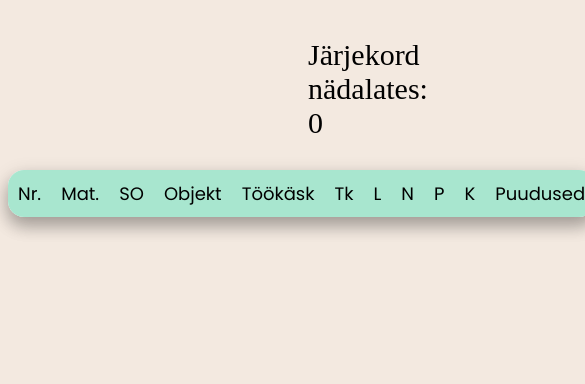
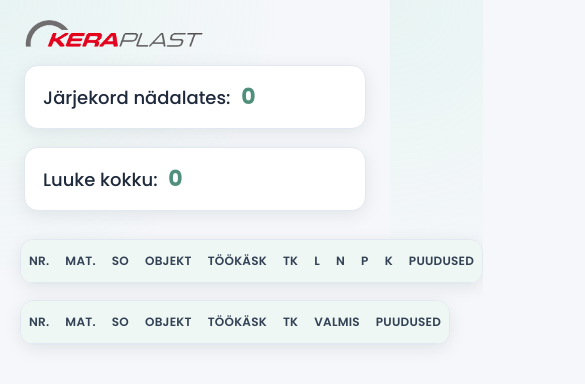
Before and after one commit to romankurm/keraplastmockup, a website with bundled scripts: page index.html in a window 390 px wide. Shown: the top 384 px of the page, 585 px wide, since content can reach past the window. Built offline with nearby package versions, Linux system fonts and the light colour scheme; no server answers.

Commit message:
Puidu tood + disain  + jarjekorrad

```diff
--- a/Order.js
+++ b/Order.js
@@ -18,7 +18,7 @@ export class Order {
 
     static currentOrders = [];
 
-    constructor(t_nr, material, so_nr, client, object, task, amount, state, status, completion_date, comments) {
+    constructor(t_nr, material, so_nr, client, object, task, amount, state, status, completion_date, comments, isOnHold, isUrgent) {
         this.t_nr = t_nr;
         this.material = material;
         this.so_nr = so_nr;
@@ -30,6 +30,20 @@ export class Order {
         this.status = status;
         this.comments = comments;
         this.completion_date = completion_date;
+        this._isOnHold = isOnHold;
+        this._isUrgent = isUrgent;
+    }
+
+    isWood() {
+        return this.material == "P";
+    }
+
+    isUrgent() {
+        return this._isUrgent;
+    }
+
+    isOnHold() {
+        return this._isOnHold;
     }
 
     getT_nr() {
--- a/data-helper.js
+++ b/data-helper.js
@@ -197,6 +197,7 @@ export async function getOrders() {
         let task = order.productSpec;
         let amount = order.productQuantity;
         let comments = order.comments;
+        let isUrgent = order.isUrgent;
         // The renderer tests state.includes("l"|"n"|"p"|"k").
         let byColumn = statusByOrder.get(order.guid);
         let opStatus = {};
@@ -209,7 +210,9 @@ export async function getOrders() {
         let status = order.status;
         let completion_date = null;
 
-        let ordr = new Order(t_nr, material, so_nr, client, "",  task, Math.floor(amount), state, status, completion_date, comments);
+        let isOnHold = (status == "T" ? true : false);
+
+        let ordr = new Order(t_nr, material, so_nr, client, "",  task, Math.floor(amount), state, status, completion_date, comments, isOnHold, isUrgent);
 
         ordr.opStatus = opStatus;
 
--- a/index.html
+++ b/index.html
@@ -8,107 +8,308 @@
 </head>
 
 <style>
-    @import url('https://fonts.googleapis.com/css2?family=Poppins:wght@400;500;600&display=swap');
+    @import url('https://fonts.googleapis.com/css2?family=Poppins:wght@400;500;600;700&display=swap');
+
+    :root {
+        --bg: #f5f7fa;
+        --surface: #ffffff;
+        --surface-alt: #f8fafc;
+        --urgent: #dcfce7;
+        --urgent-border: #86efac;
+        --hold: #fef9c3;
+        --hold-border: #fde047;
+        /* Wood order colors */
+        --wood: #a16207;
+        --wood-light: #fef3c7;
+        --wood-bg: #fffaf0;
+        --wood-border: #fde68a;
+        --border: #e2e8f0;
+        --text: #1e293b;
+        --text-muted: #64748b;
+        --primary: #4f8f7b;
+        --primary-light: #dff3eb;
+        --success: #22c55e;
+        --success-light: #dcfce7;
+        --warning: #f59e0b;
+        --warning-light: #fef3c7;
+        --danger: #ef4444;
+        --radius: 14px;
+        --shadow: 0 4px 18px rgba(15, 23, 42, 0.08);
+    }
+
+    /* ----------------------------- Base ----------------------------- */
+    * {
+        box-sizing: border-box;
+    }
 
     body {
-        background-color: #f3e9e0;
+        margin: 0;
+        padding: 28px;
+        min-height: 100vh;
+        background: radial-gradient(circle at top left, rgba(168, 230, 207, 0.18), transparent 30%), var(--bg);
+        color: var(--text);
+        font-family: 'Poppins', sans-serif;
     }
 
+    /* ----------------------------- Header ----------------------------- */
+    .header-container {
+        display: flex;
+        align-items: center;
+        gap: 32px;
+        margin-bottom: 28px;
+        padding: 0 4px;
+    }
+
+    .logo-container {
+        width: 180px;
+        max-width: 180px;
+        padding: 0;
+        flex-shrink: 0;
+    }
+
+    .logo-container img {
+        display: block;
+        width: 100%;
+        height: auto;
+        object-fit: contain;
+    }
+
+    .header-container>div:not(.logo-container) {
+        display: flex;
+        align-items: center;
+        min-height: 64px;
+        padding: 0 26px;
+        background: var(--surface);
+        border: 1px solid var(--border);
+        border-radius: var(--radius);
+        box-shadow: var(--shadow);
+    }
+
+    .header-container p {
+        margin: 0 !important;
+        font-size: 22px !important;
+        font-weight: 500;
+        color: var(--text);
+        white-space: nowrap;
+    }
+
+    .header-container span {
+        margin-left: 6px;
+        font-size: 26px;
+        font-weight: 700;
+        color: var(--primary);
+    }
+
+    /* ----------------------------- Main layout ----------------------------- */
+    .main-container {
+        display: flex;
+        align-items: flex-start;
+        gap: 24px;
+        width: 100%;
+    }
+
+    #main-table,
+    #finished-tasks-table {
+        flex: 1;
+        min-width: 0;
+    }
+
+    /* ----------------------------- Tables ----------------------------- */
     table {
         width: 100%;
         border-collapse: separate;
         border-spacing: 0;
-        border-radius: 16px;
         overflow: hidden;
-        background: white;
-        box-shadow: 0 10px 16px 0 rgba(0, 0, 0, 0.2), 0 6px 20px 0 rgba(0, 0, 0, 0.19);
+        background: var(--surface);
+        border: 1px solid var(--border);
+        border-radius: var(--radius);
+        box-shadow: var(--shadow);
     }
 
+    /* ----------------------------- Table header ----------------------------- */
     thead tr {
-        background-color: #a8e6cf;
+        background: #eef7f3;
     }
 
+    thead td {
+        padding: 15px 12px;
+        border-bottom: 1px solid var(--border);
+        color: #334155;
+        font-size: 14px;
+        font-weight: 600;
+        letter-spacing: 0.02em;
+        text-transform: uppercase;
+    }
+
+    /* ----------------------------- Table cells ----------------------------- */
     tr,
     td {
         font-family: 'Poppins', sans-serif;
-        font-size: 18px;
+        font-size: 16px;
         text-align: center;
-        padding: 10px;
-        color: black;
+        padding: 12px;
+        color: var(--text);
     }
 
-    tr:nth-child(even) {
-        background: whitesmoke;
+    tbody tr {
+        transition: background-color 0.15s ease, transform 0.15s ease;
     }
 
-    img {
-        width: 100%;
+    tbody tr:nth-child(even) {
+        background: var(--surface-alt);
     }
 
-    .logo-container {
-        max-width: 200px;
-        width: 100%;
-        padding-bottom: 20px;
+    tbody tr:hover {
+        background: #f0f8f5;
     }
 
-    .state-completed {
-        background-color: lightgreen;
+    /* Remove bottom border on final row */
+    tbody tr:last-child td {
+        border-bottom: none;
     }
 
-    h1 {
-        font-family: "Inter", system-ui, sans-serif;
-        color: crimson;
+    /* ----------------------------- Status / completed cells ----------------------------- */
+    .state-completed {
+        background-color: var(--success-light);
+        color: #15803d;
+        font-weight: 600;
     }
 
     .td-done {
+        display: flex;
+        align-items: center;
+        justify-content: center;
         width: 100%;
-        height: 25px;
-        background-color: lightgreen;
-        border-radius: 14px;
+        height: 28px;
+        background: var(--success-light);
+        border: 1px solid #bbf7d0;
+        border-radius: 999px;
+        color: #15803d;
+        font-weight: 600;
     }
 
-    .main-container {
-        display: flex;
-        gap: 10px;
-        align-items: flex-start;
-    }
-
-    #main-table {
-        flex: 1;
-    }
-
-    #finished-tasks-table {
-        flex: 1;
-    }
-
-    #main-table,
-    #finished-tasks-table {
-        min-width: 0;
-    }
-
-    .header-container {
-        display: flex;
-        gap: 300px;
-    }
-
-    /* Solid amber for an operation somebody is on, whether it is running or
-       paused: from across a workshop the useful distinction is finished,
-       started, not started. Sized and aligned to sit level with the tick. */
+    /* ----------------------------- Running / paused operation ----------------------------- */
     .op-running,
     .op-paused {
         display: inline-block;
+        width: 18px;
+        height: 18px;
+        border-radius: 50%;
+        background: var(--warning);
+        vertical-align: middle;
+        box-shadow: 0 0 0 4px var(--warning-light), 0 2px 5px rgba(245, 158, 11, 0.25);
+    }
+
+    /* ----------------------------- Icons ----------------------------- */
+    td i[data-lucide] svg,
+    td svg {
         width: 20px;
         height: 20px;
-        border-radius: 50%;
-        background: #f59e0b;
         vertical-align: middle;
     }
 
-    td i[data-lucide] svg,
-    td svg {
-        vertical-align: middle;
+    /* ----------------------------- Heading ----------------------------- */
+    h1 {
+        margin: 0;
+        font-family: 'Poppins', sans-serif;
+        color: var(--text);
+        font-weight: 600;
+    }
+
+    /* ----------------------------- Responsive layout ----------------------------- */
+    @media (max-width: 1400px) {
+        body {
+            padding: 20px;
+        }
+
+        .header-container {
+            gap: 18px;
+        }
+
+        .header-container>div:not(.logo-container) {
+            padding: 0 18px;
+        }
+
+        .header-container p {
+            font-size: 18px !important;
+        }
+
+        .header-container span {
+            font-size: 22px;
+        }
+
+        .main-container {
+            gap: 16px;
+        }
+
+        tr,
+        td {
+            font-size: 14px;
+            padding: 9px;
+        }
+
+        thead td {
+            font-size: 12px;
+            padding: 12px 8px;
+        }
+    }
+
+    @media (max-width: 1000px) {
+        .header-container {
+            flex-wrap: wrap;
+        }
+
+        .main-container {
+            flex-direction: column;
+        }
+
+        #main-table,
+        #finished-tasks-table {
+            width: 100%;
+        }
+
+        .header-container>div:not(.logo-container) {
+            flex: 1;
+        }
+    }
+
+    /* =========================
+       ORDER STATES
+       ========================= */
+
+    .order-urgent {
+        background-color: var(--urgent) !important;
+        box-shadow: inset 4px 0 0 var(--urgent-border);
+    }
+
+    .order-on-hold {
+        background-color: var(--hold) !important;
+        box-shadow: inset 4px 0 0 var(--hold-border);
+    }
+
+    .order-urgent:hover {
+        background-color: #bbf7d0 !important;
+    }
+
+    .order-on-hold:hover {
+        background-color: #fef08a !important;
+    }
+
+
+    /* -----------------------------
+   Wood orders
+----------------------------- */
+
+    .wood-order {
+        background-color: var(--wood-bg) !important;
+        box-shadow: inset 4px 0 0 var(--wood);
+    }
+
+    .wood-order:hover {
+        background-color: #fff7e6 !important;
     }
 </style>
+
 
 <body>
 
```
Also changed, not shown: table-helper.js (+20 -6 lines).
